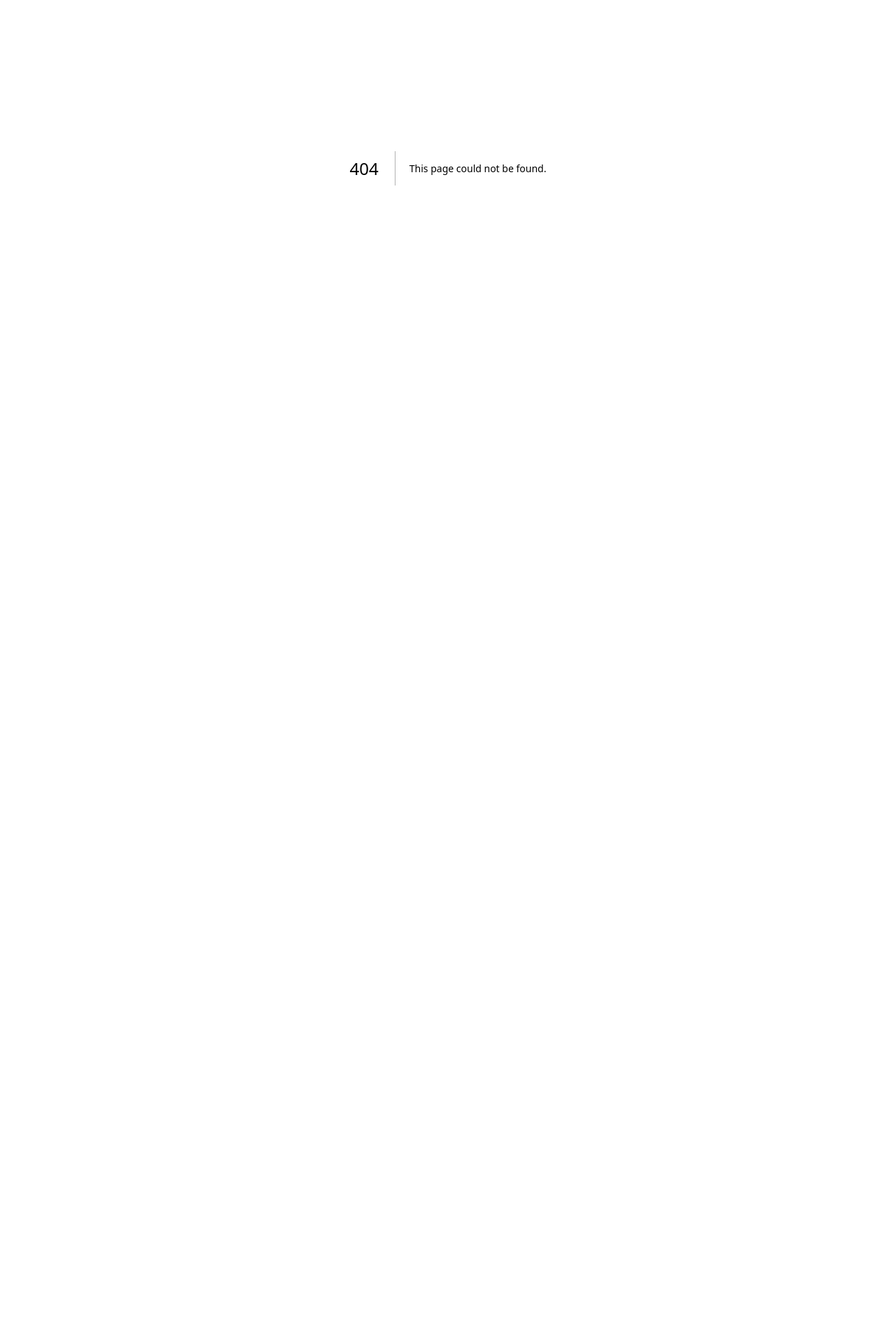
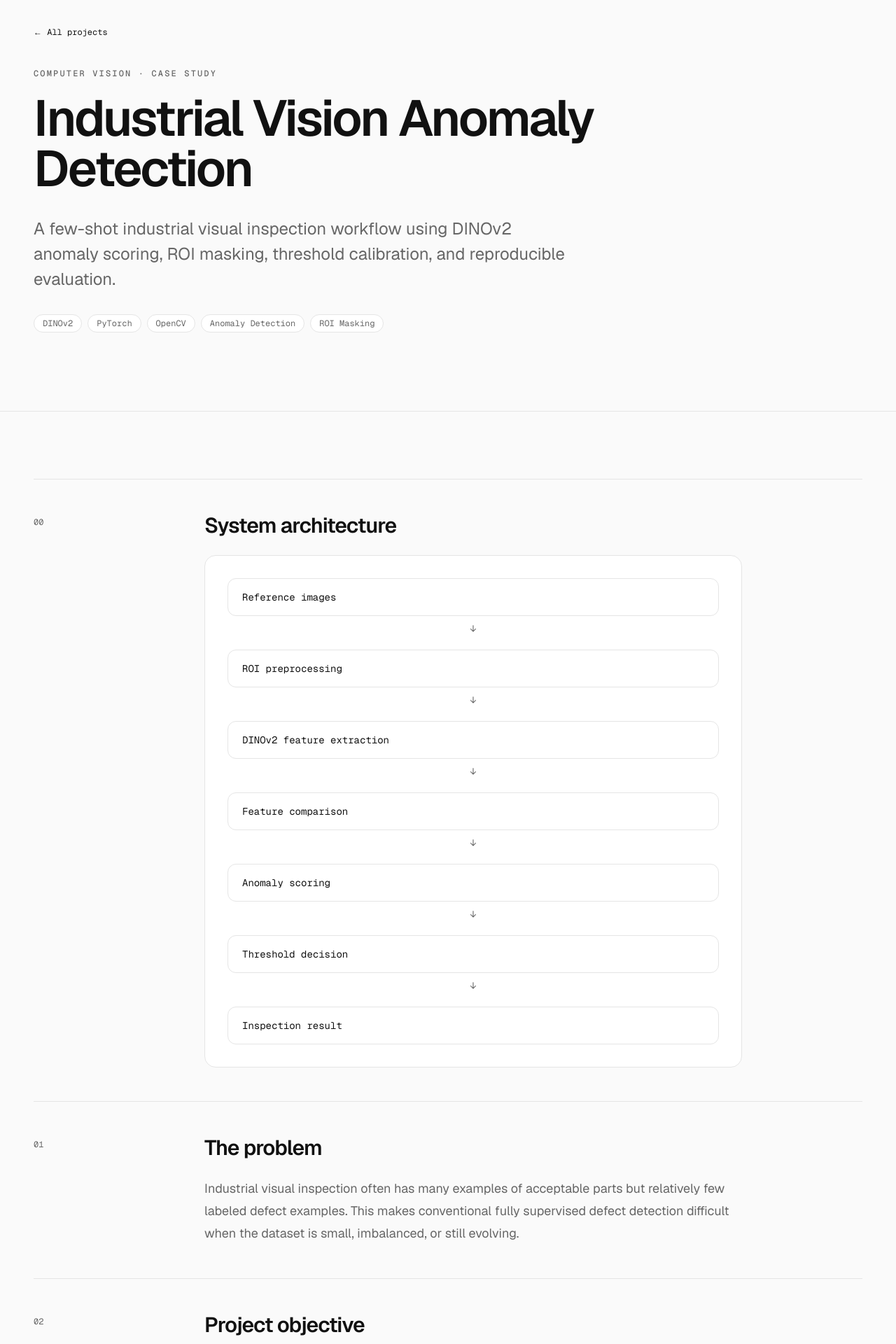
Before and after one commit to Tushar-94/tushar-portfolio, a Next.js app: page /projects/industrial-vision-anomaly-detection in a window 1280 px wide. Before the commit this address had no page. Shown: the part 160-2080 px from the top of the page at 70% size. Before the commit the page ends 800 px from the top, so only its background shows below. Built offline with nearby package versions, Linux system fonts and the light colour scheme.

Commit message:
Add industrial vision anomaly detection case study

```diff
--- /dev/null
+++ b/app/projects/industrial-vision-anomaly-detection/page.tsx
@@ -0,0 +1,23 @@
+import { notFound } from "next/navigation";
+
+import { CaseStudyPage } from "@/components/case-study/CaseStudyPage";
+
+import { caseStudies } from "@/data/caseStudies";
+
+export default function IndustrialVisionAnomalyDetectionPage() {
+
+  const caseStudy = caseStudies.find(
+
+    (item) => item.slug === "industrial-vision-anomaly-detection",
+
+  );
+
+  if (!caseStudy) {
+
+    notFound();
+
+  }
+
+  return <CaseStudyPage caseStudy={caseStudy} />;
+
+}
--- a/data/caseStudies.ts
+++ b/data/caseStudies.ts
@@ -136,4 +136,150 @@ export const caseStudies: CaseStudy[] = [
 
   },
 
+  {
+
+    slug: "industrial-vision-anomaly-detection",
+
+    category: "Computer Vision",
+
+    title: "Industrial Vision Anomaly Detection",
+
+    summary:
+
+      "A few-shot industrial visual inspection workflow using DINOv2 anomaly scoring, ROI masking, threshold calibration, and reproducible evaluation.",
+
+    technologies: [
+
+      "DINOv2",
+
+      "PyTorch",
+
+      "OpenCV",
+
+      "Anomaly Detection",
+
+      "ROI Masking",
+
+    ],
+
+    architecture: [
+
+      "Reference images",
+
+      "ROI preprocessing",
+
+      "DINOv2 feature extraction",
+
+      "Feature comparison",
+
+      "Anomaly scoring",
+
+      "Threshold decision",
+
+      "Inspection result",
+
+    ],
+
+    sections: [
+
+      {
+
+        number: "01",
+
+        title: "The problem",
+
+        content:
+
+          "Industrial visual inspection often has many examples of acceptable parts but relatively few labeled defect examples. This makes conventional fully supervised defect detection difficult when the dataset is small, imbalanced, or still evolving.",
+
+      },
+
+      {
+
+        number: "02",
+
+        title: "Project objective",
+
+        content:
+
+          "The objective is to build and evaluate a few-shot anomaly detection workflow that learns a representation of acceptable visual appearance and assigns anomaly scores to new inspection images without requiring a large labeled defect dataset.",
+
+      },
+
+      {
+
+        number: "03",
+
+        title: "Engineering approach",
+
+        content:
+
+          "The workflow uses DINOv2-based visual representations together with a small reference set of good images. New images are compared against this learned reference representation to produce anomaly scores that can be evaluated against known good and defective samples.",
+
+      },
+
+      {
+
+        number: "04",
+
+        title: "ROI masking",
+
+        content:
+
+          "Region-of-interest masking is evaluated as a controlled preprocessing step rather than assumed to improve the model. The goal is to determine whether excluding irrelevant background regions reduces noise in anomaly scores and improves separation between acceptable and defective samples.",
+
+      },
+
+      {
+
+        number: "05",
+
+        title: "Threshold calibration",
+
+        content:
+
+          "A fixed anomaly threshold is only useful when it is supported by measured score distributions. Good and defective samples are therefore scored individually so candidate thresholds can be compared against observed overlap, false positives, and false negatives.",
+
+      },
+
+      {
+
+        number: "06",
+
+        title: "Evaluation",
+
+        content:
+
+          "Evaluation focuses on reproducibility rather than visual intuition. Per-image anomaly scores, reference-set configuration, masking state, model version, thresholds, and dataset assumptions are recorded so experiments can be compared consistently.",
+
+      },
+
+      {
+
+        number: "07",
+
+        title: "Key engineering decision",
+
+        content:
+
+          "A few-shot anomaly detection approach was preferred over immediately relying on supervised object detection because the available labeling conditions favor learning from representative good examples while preserving the option to introduce supervised detection later when sufficient labeled defect data exists.",
+
+      },
+
+      {
+
+        number: "08",
+
+        title: "What this project demonstrates",
+
+        content:
+
+          "The project demonstrates practical computer vision engineering beyond model inference: dataset reasoning, experiment design, preprocessing validation, threshold calibration, reproducibility, and making model decisions under limited industrial data.",
+
+      },
+
+    ],
+
+  },
+
 ];
```
